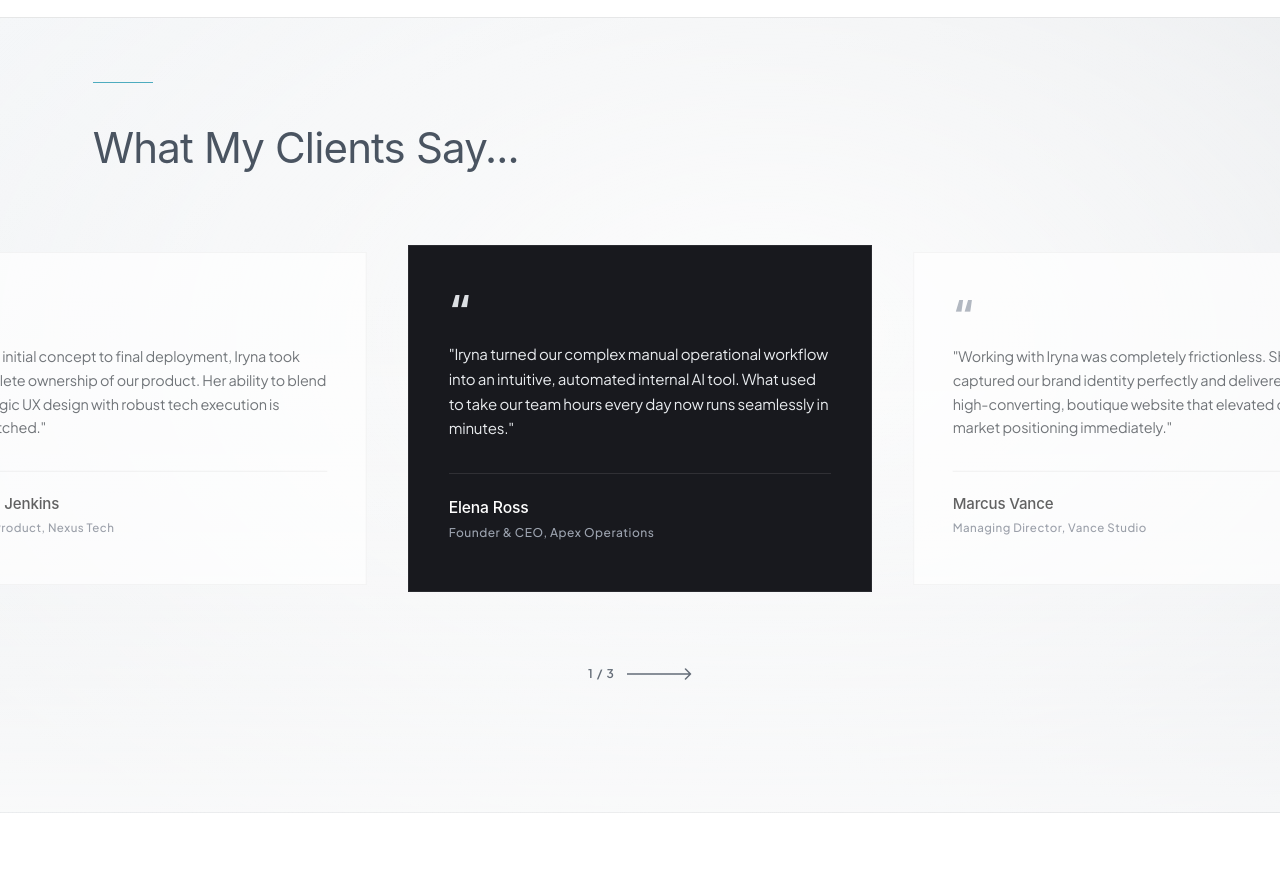
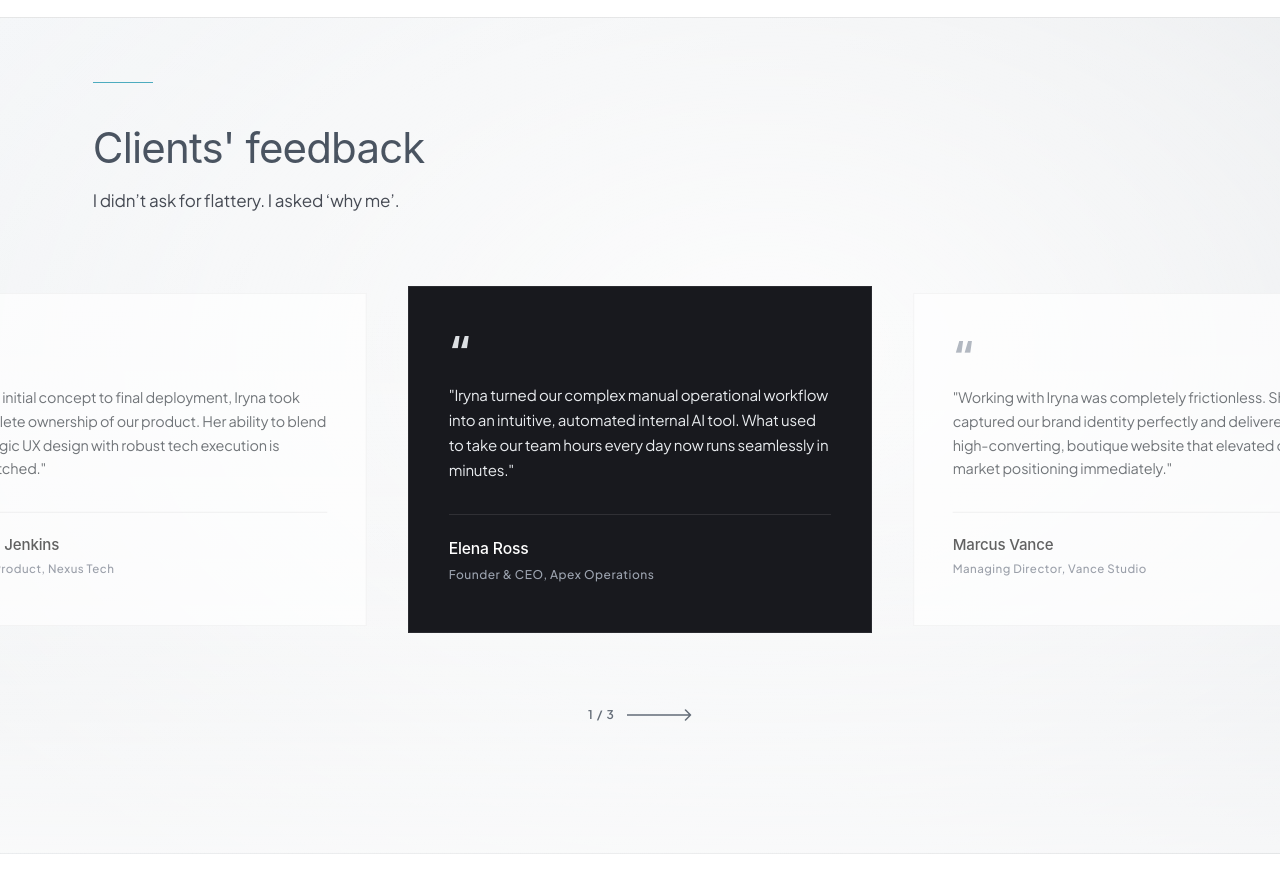
Before and after one commit to Irene2828/porfoliojuly, a Next.js app: page / in a window 1280 px wide. Shown: the part 4580-5473 px from the top of the page. Built offline with nearby package versions, Linux system fonts and the light colour scheme; no server answers; the database is empty.

Commit message:
Testimonials: rename to 'Clients' feedback' + subheading
Updated the heading and added a client testimonial paragraph.

```diff
--- a/src/app/v2/components/ProcessSection.tsx
+++ b/src/app/v2/components/ProcessSection.tsx
@@ -84,8 +84,22 @@ export default function ProcessSection() {
             margin: '0',
             WebkitTextStroke: '0'
           }}>
-            What My Clients Say...
+            Clients' feedback
           </h2>
+          <p style={{
+            fontFamily: "var(--font-body)",
+            fontSize: '17px',
+            fontWeight: 400,
+            lineHeight: 1.6,
+            color: '#333842',
+            opacity: 0.9,
+            maxWidth: '640px',
+            margin: '14px 0 0 0',
+            textAlign: 'left',
+            letterSpacing: '-0.01em'
+          }}>
+            I didn&rsquo;t ask for flattery. I asked &lsquo;why me&rsquo;.
+          </p>
         </motion.div>
 
 
```
